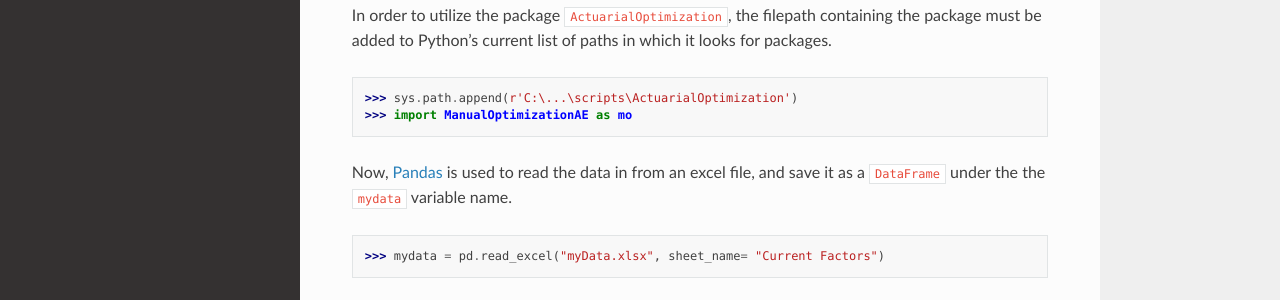
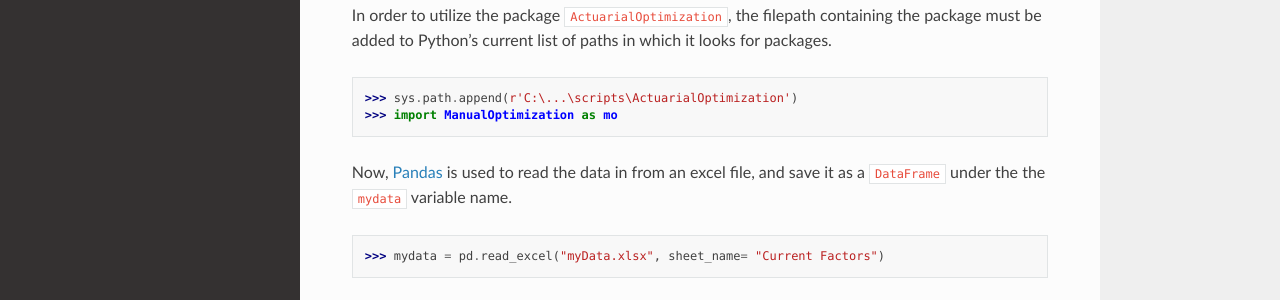
Before and after one commit to paulfryy/Actuarial_Optimization, a Sphinx documentation site: the page built from docs/source/Tutorial.rst, in a window 1280 px wide and 900 px high. Shown: the part 359-659 px from the top of the window. Built offline with Sphinx 7.4.7 and the Read the Docs theme 2.0.0, drawn with Linux system fonts in a browser that asks for light colours.

Commit message:
Update Tutorial.rst

```diff
--- a/docs/source/Tutorial.rst
+++ b/docs/source/Tutorial.rst
@@ -22,7 +22,7 @@ list of paths in which it looks for packages.
 .. code-block:: python
 
        >>> sys.path.append(r'C:\...\scripts\ActuarialOptimization')
-       >>> import ManualOptimizationAE as mo
+       >>> import ManualOptimization as mo
 
 Now,  `Pandas <https://pandas.pydata.org/>`_ is used to read the data in from an excel file, and save it as a ``DataFrame`` under the the ``mydata`` variable name.
 
```
